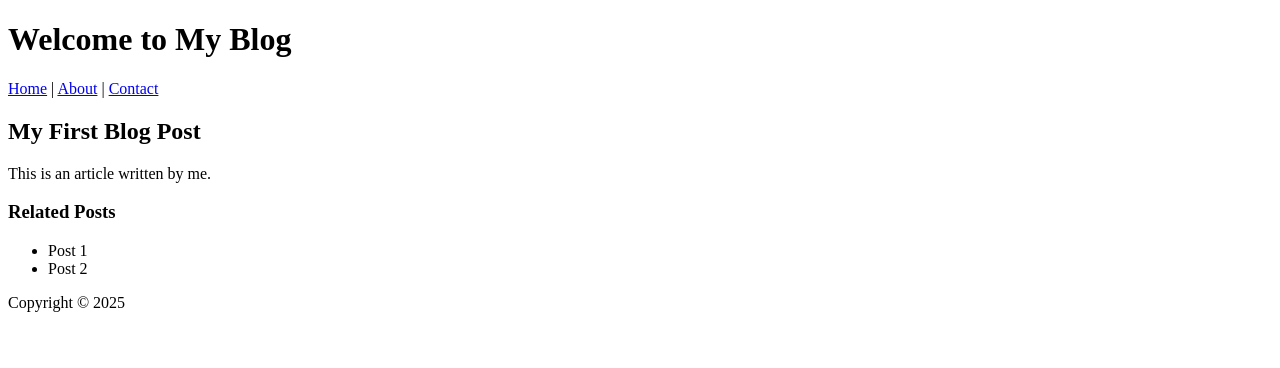
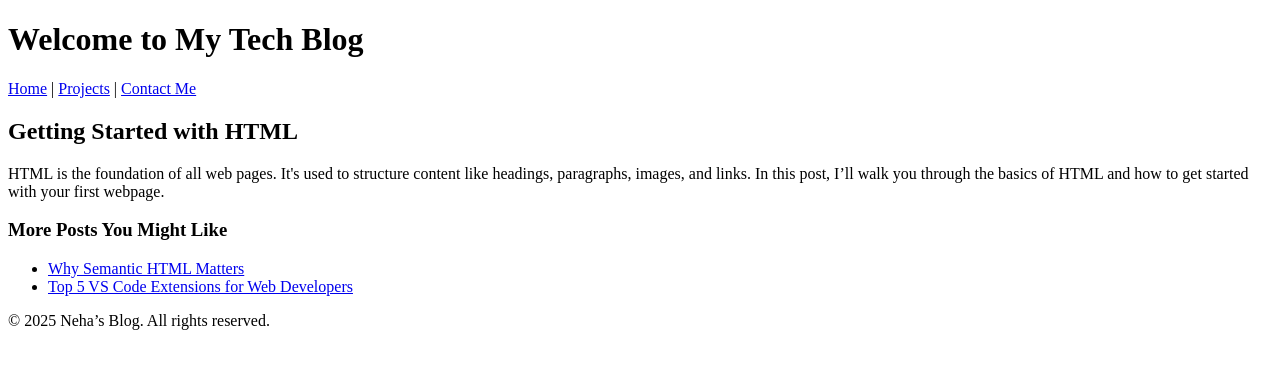
Before and after one commit to Nehashejole123/HTML-codes, a plain HTML site: page semantic.html in a window 1280 px wide. Drawn offline with Linux system fonts and the light colour scheme.

Commit message:
updated with better format

```diff
--- a/semantic.html
+++ b/semantic.html
@@ -5,30 +5,34 @@
 </head>
 <body>
   <header>
-    <h1>Welcome to My Blog</h1>
+    <h1>Welcome to My Tech Blog</h1>
     <nav>
       <a href="#">Home</a> |
-      <a href="#">About</a> |
-      <a href="#">Contact</a>
+      <a href="#">Projects</a> |
+      <a href="#">Contact Me</a>
     </nav>
   </header>
 
   <main>
     <article>
-      <h2>My First Blog Post</h2>
-      <p>This is an article written by me.</p>
+      <h2>Getting Started with HTML</h2>
+      <p>
+        HTML is the foundation of all web pages. It's used to structure content like headings,
+        paragraphs, images, and links. In this post, I’ll walk you through the basics of HTML and how to get started with your first webpage.
+      </p>
     </article>
+
     <section>
-      <h3>Related Posts</h3>
+      <h3>More Posts You Might Like</h3>
       <ul>
-        <li>Post 1</li>
-        <li>Post 2</li>
+        <li><a href="#">Why Semantic HTML Matters</a></li>
+        <li><a href="#">Top 5 VS Code Extensions for Web Developers</a></li>
       </ul>
     </section>
   </main>
 
   <footer>
-    <p>Copyright © 2025</p>
+    <p>© 2025 Neha’s Blog. All rights reserved.</p>
   </footer>
 </body>
 </html>
```
